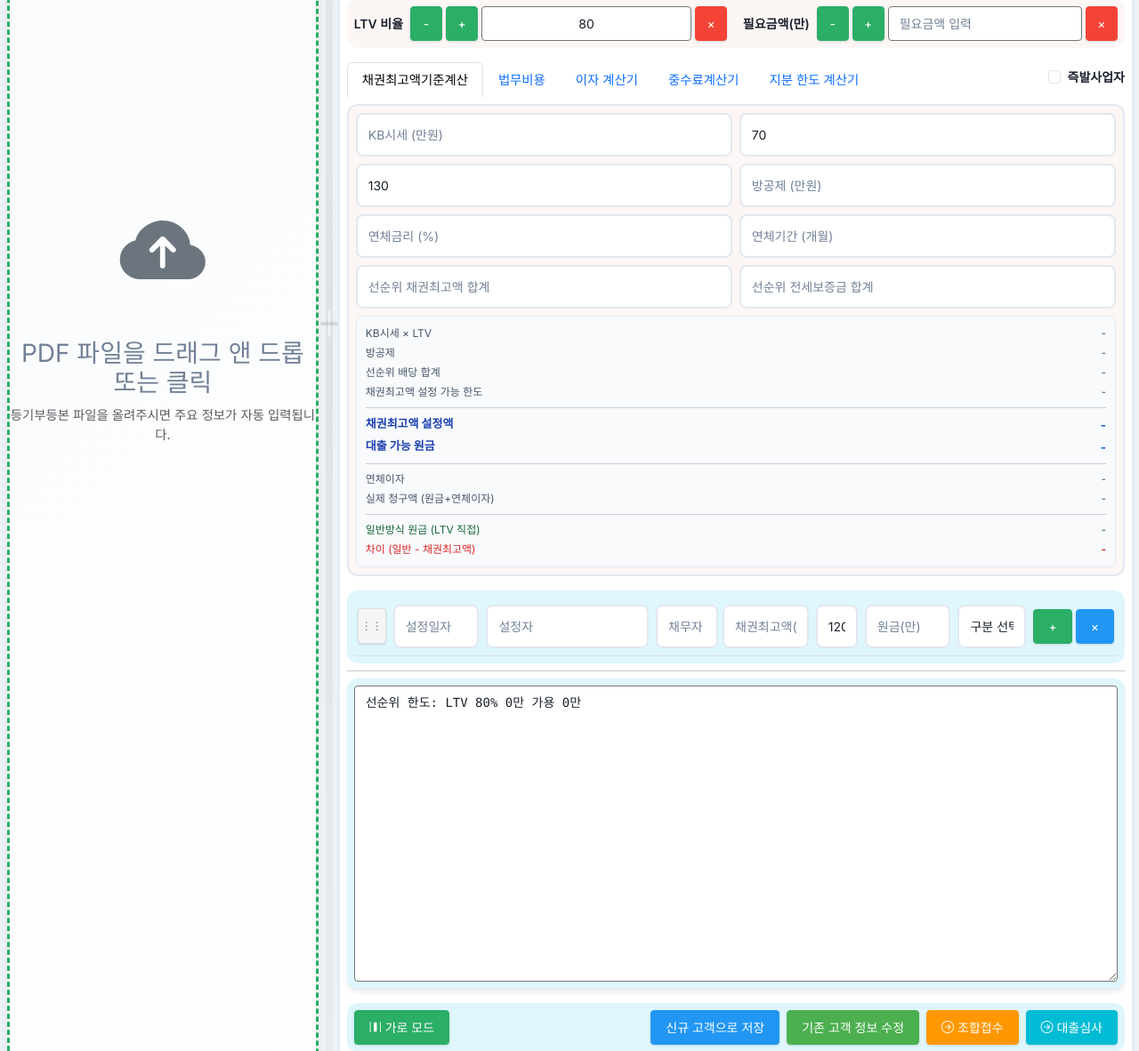
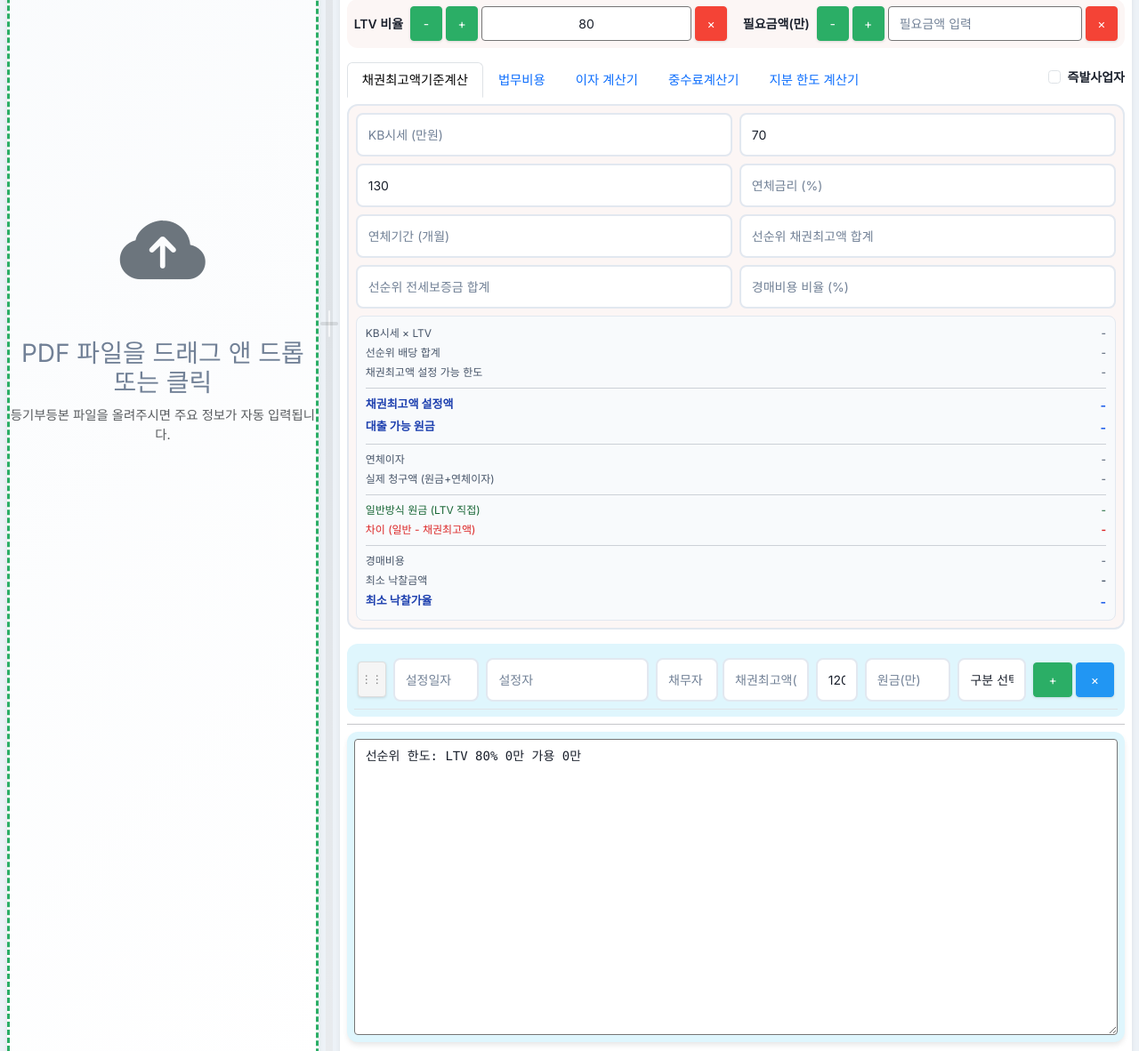
Before and after one commit to young626-jang/ltv_flask_, a Flask app: page / in a window 1280 px wide. Shown: the part 531-1713 px from the top of the page at 89% size. Run offline with Flask 3, Linux system fonts and the light colour scheme; data that the repository does not hold is empty; some libraries are stand-ins or nearby versions.

Commit message:
Update entry.html

```diff
--- a/templates/entry.html
+++ b/templates/entry.html
@@ -524,9 +524,6 @@
                                 <input type="text" class="form-control form-control-sm" id="cb_maxamt_ratio" placeholder="채권최고액 비율 (%)" value="130" oninput="calcCB()">
                             </div>
                             <div class="col-6">
-                                <input type="text" class="form-control form-control-sm" id="cb_deduction" placeholder="방공제 (만원)" oninput="fmtComma(this); calcCB()">
-                            </div>
-                            <div class="col-6">
                                 <input type="text" class="form-control form-control-sm" id="cb_overdue_rate" placeholder="연체금리 (%)" oninput="calcCB()">
                             </div>
                             <div class="col-6">
@@ -538,6 +535,9 @@
                             <div class="col-6">
                                 <input type="text" class="form-control form-control-sm" id="cb_senior_lease" placeholder="선순위 전세보증금 합계" oninput="fmtComma(this); calcCB()">
                             </div>
+                            <div class="col-6">
+                                <input type="text" class="form-control form-control-sm" id="cb_auction_cost_rate" placeholder="경매비용 비율 (%)" oninput="calcCB()">
+                            </div>
                         </div>
 
                         <!-- 결과 -->
@@ -545,8 +545,6 @@
                             <div class="row g-1" style="font-size: 12px; color: #475569;">
                                 <div class="col-6">KB시세 × LTV</div>
                                 <div class="col-6 text-end" id="cb_r_ltv_amount">-</div>
-                                <div class="col-6">방공제</div>
-                                <div class="col-6 text-end" id="cb_r_deduction">-</div>
                                 <div class="col-6">선순위 배당 합계</div>
                                 <div class="col-6 text-end" id="cb_r_senior">-</div>
                                 <div class="col-6">채권최고액 설정 가능 한도</div>
@@ -566,6 +564,13 @@
                                 <div class="col-6 text-end" id="cb_r_normal_principal" style="color:#166534;">-</div>
                                 <div class="col-6" style="color:#DC2626;">차이 (일반 - 채권최고액)</div>
                                 <div class="col-6 text-end" id="cb_r_diff" style="color:#DC2626; font-weight:700;">-</div>
+                                <div class="col-12"><hr style="margin: 4px 0;"></div>
+                                <div class="col-6">경매비용</div>
+                                <div class="col-6 text-end" id="cb_r_auction_cost">-</div>
+                                <div class="col-6">최소 낙찰금액</div>
+                                <div class="col-6 text-end fw-bold" id="cb_r_min_bid_amount">-</div>
+                                <div class="col-6" style="font-size:13px; color:#1e40af; font-weight:700;">최소 낙찰가율</div>
+                                <div class="col-6 text-end" id="cb_r_min_bid_rate" style="font-size:14px; font-weight:800; color:#2563EB;">-</div>
                             </div>
                         </div>
                     </div>
@@ -1487,27 +1492,31 @@ function calcCB() {
     const kbPrice = pv('cb_kb_price');
     const ltv = pv('cb_ltv') || 70;
     const maxAmtRatio = pv('cb_maxamt_ratio') || 130;
-    const deduction = pv('cb_deduction');
     const overdueRate = pv('cb_overdue_rate');
     const overdueMonths = pv('cb_overdue_months');
     const senior = pv('cb_senior');
     const seniorLease = pv('cb_senior_lease');
+    const auctionCostRate = pv('cb_auction_cost_rate');
 
     if (kbPrice <= 0) return;
 
     const ltvAmount = kbPrice * (ltv / 100);
     const seniorTotal = senior + seniorLease;
-    const maxAmtLimit = ltvAmount - deduction - seniorTotal;
+    const maxAmtLimit = ltvAmount - seniorTotal;
     const maxAmt = Math.max(0, maxAmtLimit);
     const principal = Math.floor(maxAmt / (maxAmtRatio / 100));
     const interest = overdueRate > 0 && overdueMonths > 0
         ? principal * (overdueRate / 100) * (overdueMonths / 12) : 0;
     const actualClaim = principal + interest;
-    const normalPrincipal = Math.max(0, ltvAmount - deduction - seniorTotal);
+    const normalPrincipal = Math.max(0, ltvAmount - seniorTotal);
     const diff = normalPrincipal - principal;
 
+    // 최소낙찰가율
+    const auctionCost = kbPrice * (auctionCostRate / 100);
+    const minBidAmount = maxAmt + auctionCost + seniorTotal;
+    const minBidRate = kbPrice > 0 ? (minBidAmount / kbPrice) * 100 : 0;
+
     document.getElementById('cb_r_ltv_amount').textContent = fmt(ltvAmount);
-    document.getElementById('cb_r_deduction').textContent = deduction > 0 ? fmt(deduction) : '-';
     document.getElementById('cb_r_senior').textContent = seniorTotal > 0 ? fmt(seniorTotal) : '-';
     document.getElementById('cb_r_maxamt_limit').textContent = fmt(maxAmtLimit);
     document.getElementById('cb_r_maxamt').textContent = fmt(maxAmt);
@@ -1527,6 +1536,18 @@ function calcCB() {
 
     document.getElementById('cb_r_normal_principal').textContent = fmt(normalPrincipal);
     document.getElementById('cb_r_diff').textContent = diff > 0 ? '-' + fmt(diff) : '0만원';
+
+    // 경매 관련 결과
+    document.getElementById('cb_r_auction_cost').textContent = auctionCostRate > 0 ? fmt(auctionCost) : '-';
+    document.getElementById('cb_r_min_bid_amount').textContent = auctionCostRate > 0 ? fmt(minBidAmount) : '-';
+    const rateEl = document.getElementById('cb_r_min_bid_rate');
+    if (auctionCostRate > 0) {
+        rateEl.textContent = minBidRate.toFixed(1) + '%';
+        rateEl.style.color = minBidRate <= 70 ? '#059669' : minBidRate <= 80 ? '#D97706' : '#DC2626';
+    } else {
+        rateEl.textContent = '-';
+        rateEl.style.color = '#2563EB';
+    }
 }
 
 </script>
```
